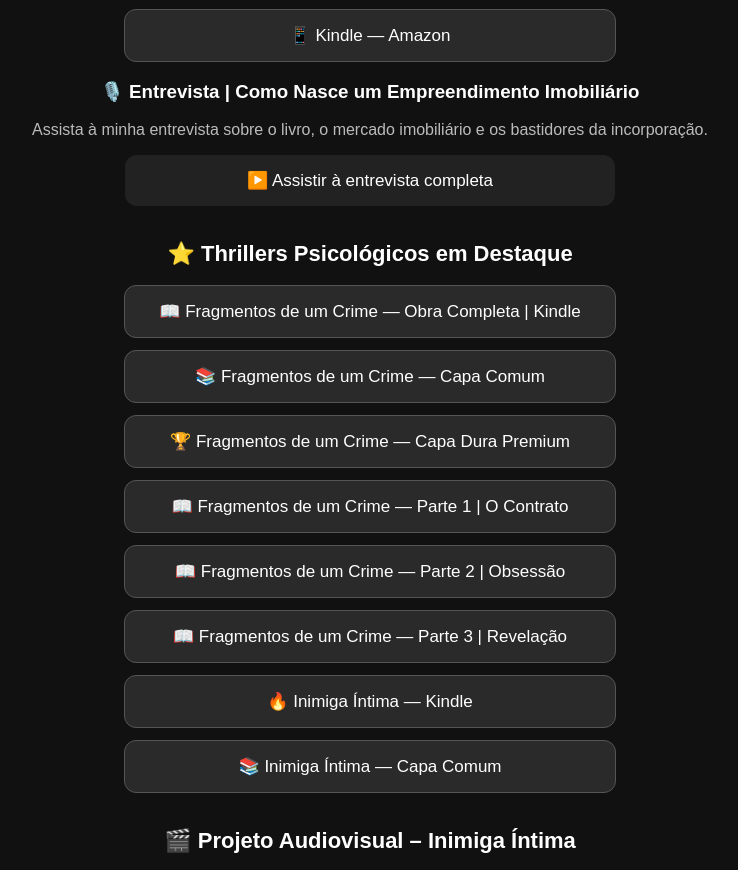
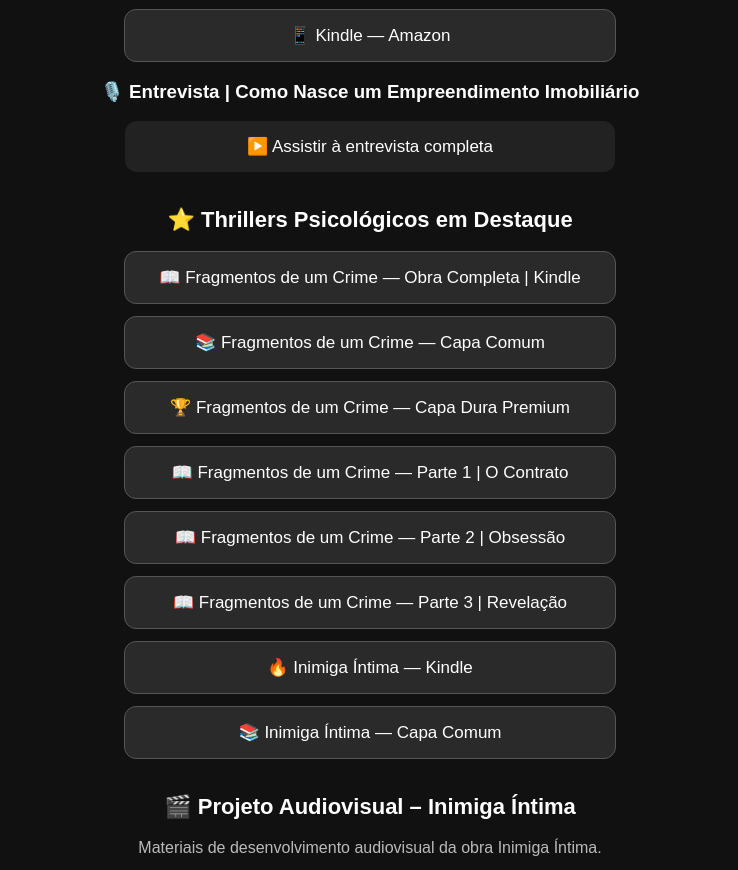
Before and after one commit to alexandregolovanevsky/alexandregolovanevsky.github.io, a plain HTML site: page index.html in a window 1280 px wide. Shown: the part 822-1692 px from the top of the page, without its empty margins (270-1008 px from the left). Drawn offline with Linux system fonts and the light colour scheme.

Commit message:
Update index.html

```diff
--- a/index.html
+++ b/index.html
@@ -109,11 +109,6 @@ a:hover{
   📱 Kindle — Amazon
 </a>
     <h3>🎙️ Entrevista | Como Nasce um Empreendimento Imobiliário</h3>
-
-<p>
-Assista à minha entrevista sobre o livro,
-o mercado imobiliário e os bastidores da incorporação.
-</p>
 
 <a class="apresentou"
    href="https://www.youtube.com/live/rw5z4F92Nhk"
```
